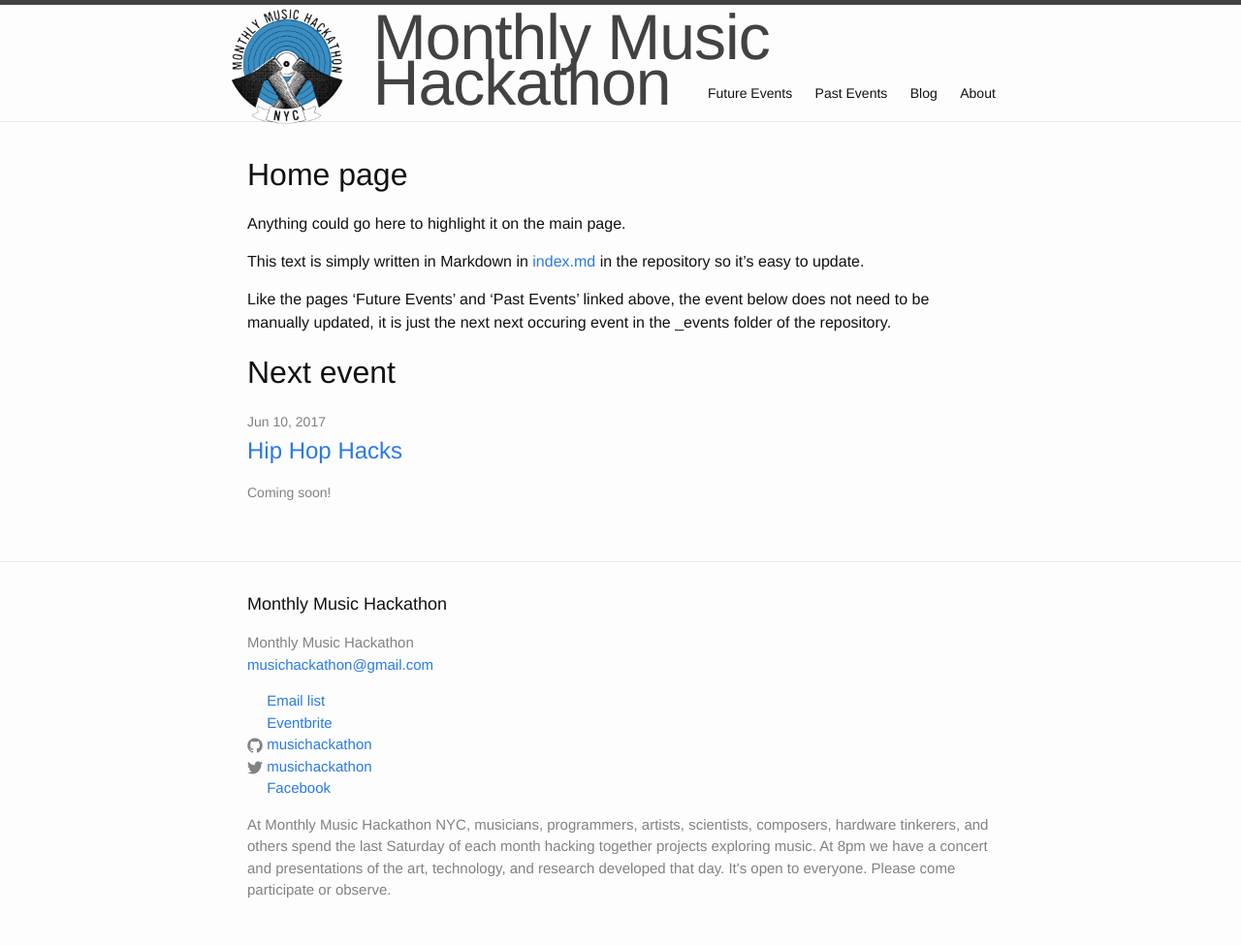
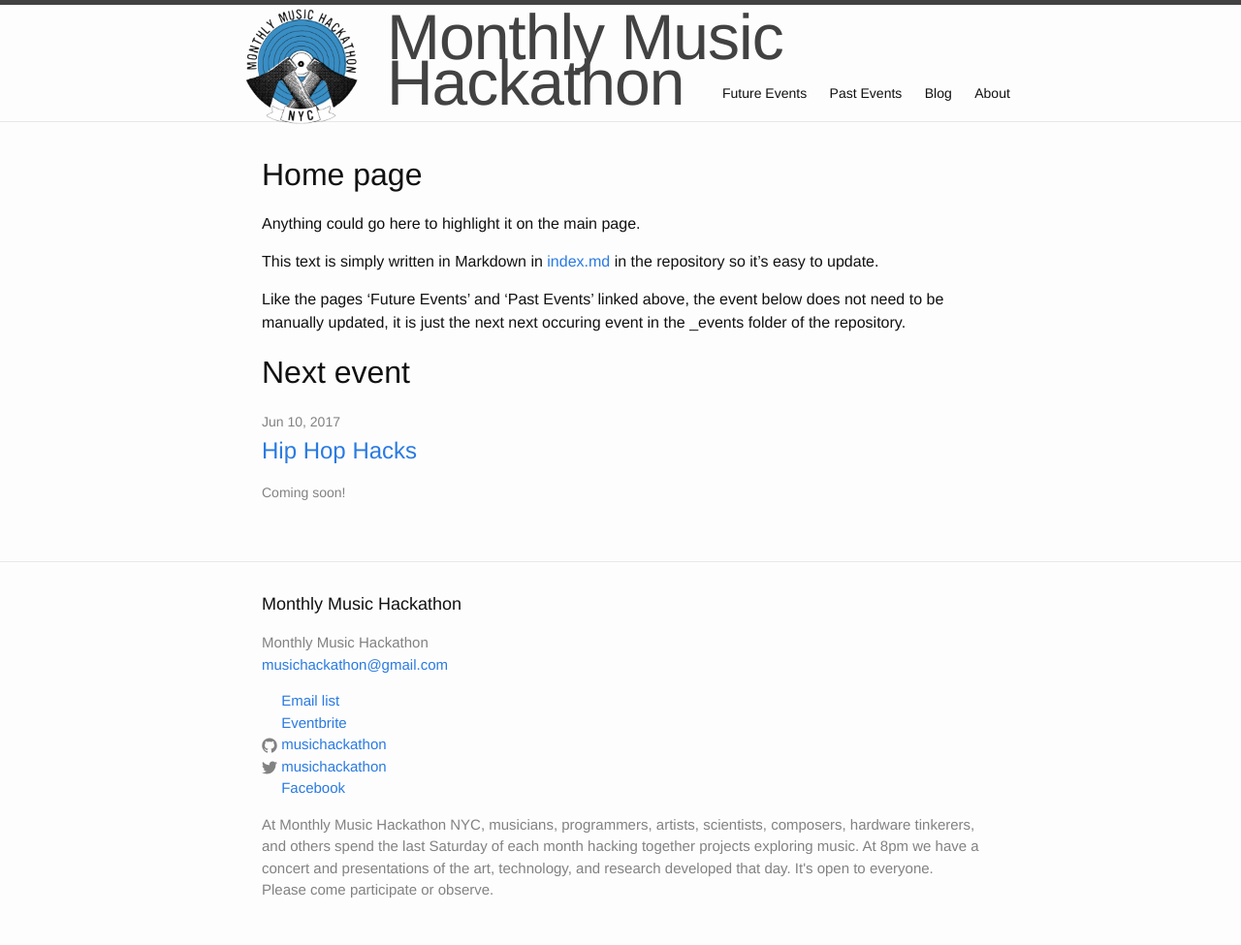
Before and after one commit to musichackathon/mmh_jekyll, a Jekyll site: the page built from index.md, in a window 1280 px wide. Shown: the whole page at 97% size. Built offline with Jekyll 4.4.1, drawn with Linux system fonts in a browser that asks for light colours; our own code applies the rules of GitHub Pages for plain Markdown files.

Commit message:
Edit wrapper (#19)
* adjust wrapper class to reflect change in media queries

```diff
--- a/_sass/mmh/_base.scss
+++ b/_sass/mmh/_base.scss
@@ -156,19 +156,19 @@ pre {
  * Wrapper
  */
 .wrapper {
-  max-width: -webkit-calc(#{$content-width} - (#{$spacing-unit} * 2));
-  max-width:         calc(#{$content-width} - (#{$spacing-unit} * 2));
+  max-width: -webkit-calc(#{$content-width} - (#{$spacing-unit}));
+  max-width:         calc(#{$content-width} - (#{$spacing-unit}));
   margin-right: auto;
   margin-left: auto;
-  padding-right: $spacing-unit;
-  padding-left: $spacing-unit;
+  padding-right: $spacing-unit / 2;
+  padding-left: $spacing-unit / 2;
   @extend %clearfix;
 
   @include media-query($on-laptop) {
-    max-width: -webkit-calc(#{$content-width} - (#{$spacing-unit}));
-    max-width:         calc(#{$content-width} - (#{$spacing-unit}));
-    padding-right: $spacing-unit / 2;
-    padding-left: $spacing-unit / 2;
+    max-width: -webkit-calc(#{$content-width} - (#{$spacing-unit} * 2));
+    max-width:         calc(#{$content-width} - (#{$spacing-unit} * 2));
+    padding-right: $spacing-unit;
+    padding-left: $spacing-unit;
   }
 }
 
```
